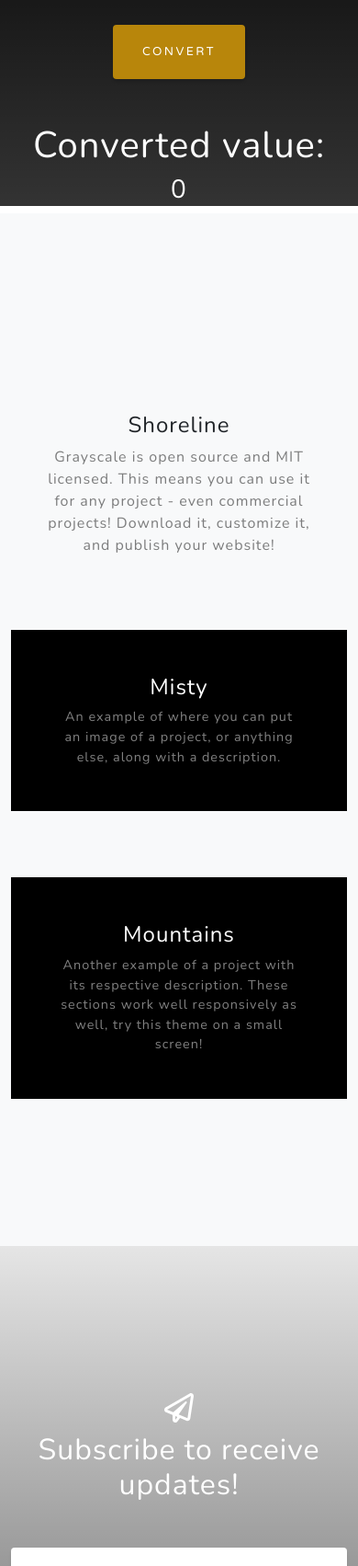
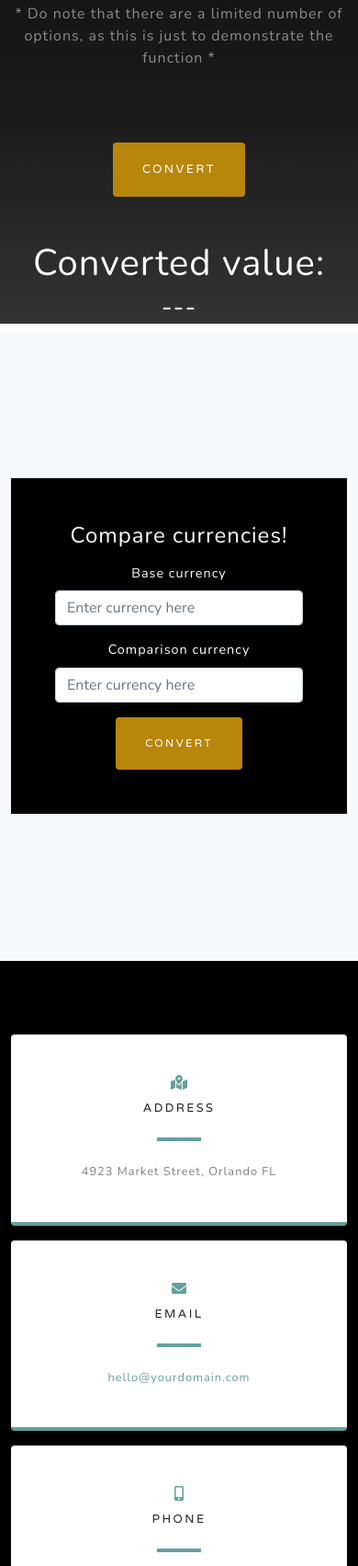
Before and after one commit to nhaaki/ID_S10206177_NurHakimi_Assignment2, a plain HTML site: page index.html in a window 390 px wide. Shown: the part 1407-3110 px from the top of the page at 92% size. Drawn offline with nearby package versions, Linux system fonts and the light colour scheme; files whose address does not match are found by name.

Commit message:
Finish convert function, lay foundation for chart

```diff
--- a/index.html
+++ b/index.html
@@ -5,7 +5,7 @@
         <meta name="viewport" content="width=device-width, initial-scale=1, shrink-to-fit=no" />
         <meta name="description" content="" />
         <meta name="author" content="" />
-        <title>All things money!</title>
+        <title>AllThings$</title>
         <link rel="icon" type="image/x-icon" href="images/projicon.png" />
         <!-- Font Awesome icons (free version)-->
         <script src="https://use.fontawesome.com/releases/v5.15.1/js/all.js" crossorigin="anonymous"></script>
@@ -14,6 +14,8 @@
         <link href="https://fonts.googleapis.com/css?family=Nunito:200,200i,300,300i,400,400i,600,600i,700,700i,800,800i,900,900i" rel="stylesheet" />
         <!-- Core theme CSS (includes Bootstrap)-->
         <link href="style.css" rel="stylesheet" />
+        <!-- Highcharts -->>
+
     </head>
     <body id="page-top">
         <!-- Navigation-->
@@ -27,7 +29,7 @@
                 <div class="collapse navbar-collapse" id="navbarResponsive">
                     <ul class="navbar-nav ml-auto">
                         <li class="nav-item"><a class="nav-link js-scroll-trigger" href="#about">Convert</a></li>
-                        <li class="nav-item"><a class="nav-link js-scroll-trigger" href="#projects">Projects</a></li>
+                        <li class="nav-item"><a class="nav-link js-scroll-trigger" href="#projects">Compare</a></li>
                         <li class="nav-item"><a class="nav-link js-scroll-trigger" href="#signup">Contact</a></li>
                     </ul>
                 </div>
@@ -56,7 +58,7 @@
                             <div class="form-row">
                               <div class="form-group col-md-6 mx-auto">
                                 <label for="amount" class="text-white">Amount</label>
-                                <input type="number" class="form-control" onkeypress="return isNumber(event)" id="amount" placeholder="Enter amount here">
+                                <input type="number" class="form-control" onkeypress="return isNumber(event)" id="amount" min="0" placeholder="Enter amount here">
                               </div>
 
                             </div>
@@ -104,52 +106,44 @@
 
                             </div>
 
-                            <button type="submit" class="btn btn-primary mt-5">Convert</button>
+                            <p class="text-white-50">* Do note that there are a limited number of options, as this is just to demonstrate the function *</p>
+
+                            <button type="submit" class="btn btn-primary">Convert</button>
                           </form>
                     </div>
                 </div>
                 <h1 class="mt-5 text-white">Converted value:</h1>
-                <h3 class="mt-2 text-white" id="val">0</h3>
+                <h3 class="text-white" id="val">---</h3>
 
             </div>
         </section>
         <!-- Projects-->
         <section class="projects-section bg-light" id="projects">
             <div class="container">
-                <!-- Featured Project Row-->
-                <div class="row align-items-center no-gutters mb-4 mb-lg-5">
-                    <div class="col-xl-8 col-lg-7"><img class="img-fluid mb-3 mb-lg-0" src="assets/img/bg-masthead.jpg" alt="" /></div>
-                    <div class="col-xl-4 col-lg-5">
-                        <div class="featured-text text-center text-lg-left">
-                            <h4>Shoreline</h4>
-                            <p class="text-black-50 mb-0">Grayscale is open source and MIT licensed. This means you can use it for any project - even commercial projects! Download it, customize it, and publish your website!</p>
-                        </div>
-                    </div>
-                </div>
-                <!-- Project One Row-->
-                <div class="row justify-content-center no-gutters mb-5 mb-lg-0">
-                    <div class="col-lg-6"><img class="img-fluid" src="assets/img/demo-image-01.jpg" alt="" /></div>
-                    <div class="col-lg-6">
-                        <div class="bg-black text-center h-100 project">
-                            <div class="d-flex h-100">
-                                <div class="project-text w-100 my-auto text-center text-lg-left">
-                                    <h4 class="text-white">Misty</h4>
-                                    <p class="mb-0 text-white-50">An example of where you can put an image of a project, or anything else, along with a description.</p>
-                                    <hr class="d-none d-lg-block mb-0 ml-0" />
-                                </div>
-                            </div>
-                        </div>
-                    </div>
-                </div>
+
                 <!-- Project Two Row-->
                 <div class="row justify-content-center no-gutters">
-                    <div class="col-lg-6"><img class="img-fluid" src="assets/img/demo-image-02.jpg" alt="" /></div>
+                    <div class="col-lg-6">
+
+                    </div>
                     <div class="col-lg-6 order-lg-first">
                         <div class="bg-black text-center h-100 project">
                             <div class="d-flex h-100">
                                 <div class="project-text w-100 my-auto text-center text-lg-right">
-                                    <h4 class="text-white">Mountains</h4>
-                                    <p class="mb-0 text-white-50">Another example of a project with its respective description. These sections work well responsively as well, try this theme on a small screen!</p>
+                                    <h4 class="text-white mb-3">Compare currencies!</h4>
+                                    <form id="comparison">
+                                        <div class="form-group">
+                                            <label for="formGroupExampleInput" class="text-white">Base currency</label>
+                                            <input type="text" class="form-control" id="base-currency" placeholder="Enter currency here">
+                                        </div>
+                                        <div class="form-group">
+                                            <label for="formGroupExampleInput2" class="text-white">Comparison currency</label>
+                                            <input type="text" class="form-control" id="comparison-currency" placeholder="Enter currency here">
+                                        </div>
+
+                                        <button type="submit" class="btn btn-primary">Convert</button>
+
+                                    </form>
                                     <hr class="d-none d-lg-block mb-0 mr-0" />
                                 </div>
                             </div>
@@ -158,21 +152,7 @@
                 </div>
             </div>
         </section>
-        <!-- Signup-->
-        <section class="signup-section" id="signup">
-            <div class="container">
-                <div class="row">
-                    <div class="col-md-10 col-lg-8 mx-auto text-center">
-                        <i class="far fa-paper-plane fa-2x mb-2 text-white"></i>
-                        <h2 class="text-white mb-5">Subscribe to receive updates!</h2>
-                        <form class="form-inline d-flex">
-                            <input class="form-control flex-fill mr-0 mr-sm-2 mb-3 mb-sm-0" id="inputEmail" type="email" placeholder="Enter email address..." />
-                            <button class="btn btn-primary mx-auto" type="submit">Subscribe</button>
-                        </form>
-                    </div>
-                </div>
-            </div>
-        </section>
+
         <!-- Contact-->
         <section class="contact-section bg-black">
             <div class="container">
--- a/script.js
+++ b/script.js
@@ -78,4 +78,28 @@ $(document).ready(function() {
             $('#val').text(data.response.value.toFixed(2) + " " + data.response.to);
         })
     })
+
+    $("#comparison").submit(function(e){
+        e.preventDefault();
+
+        let base = $('#base-currency').val();
+        let compare = $('#comparison-currency').val();
+
+        let sendUrl = "https://api.currencyscoop.com/v1/latest?api_key=c0cacb4ed9e4dbb1c7a52f7a5883ba85&base="+ base + "&symbols=" + compare;
+
+        var settings = {
+            "url": sendUrl,
+            "method": "GET"
+        }
+
+        $.ajax(settings).done(function (data){
+            console.log(data);
+
+            if (data.response.rates[Object.keys(data.response.rates)[0]] == 0){
+                console.log("fail!!!!!!");
+            }else{
+                console.log("comparison: " + data.response.rates[Object.keys(data.response.rates)[0]]);
+            }
+        })
+    })
 })
```
